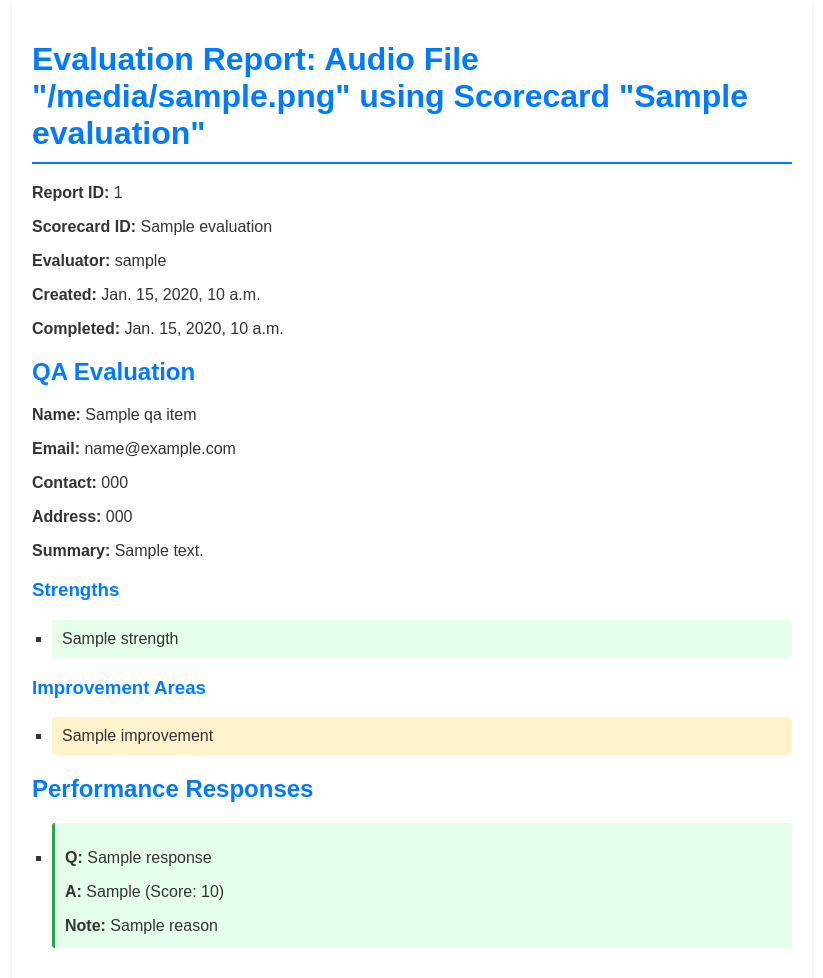
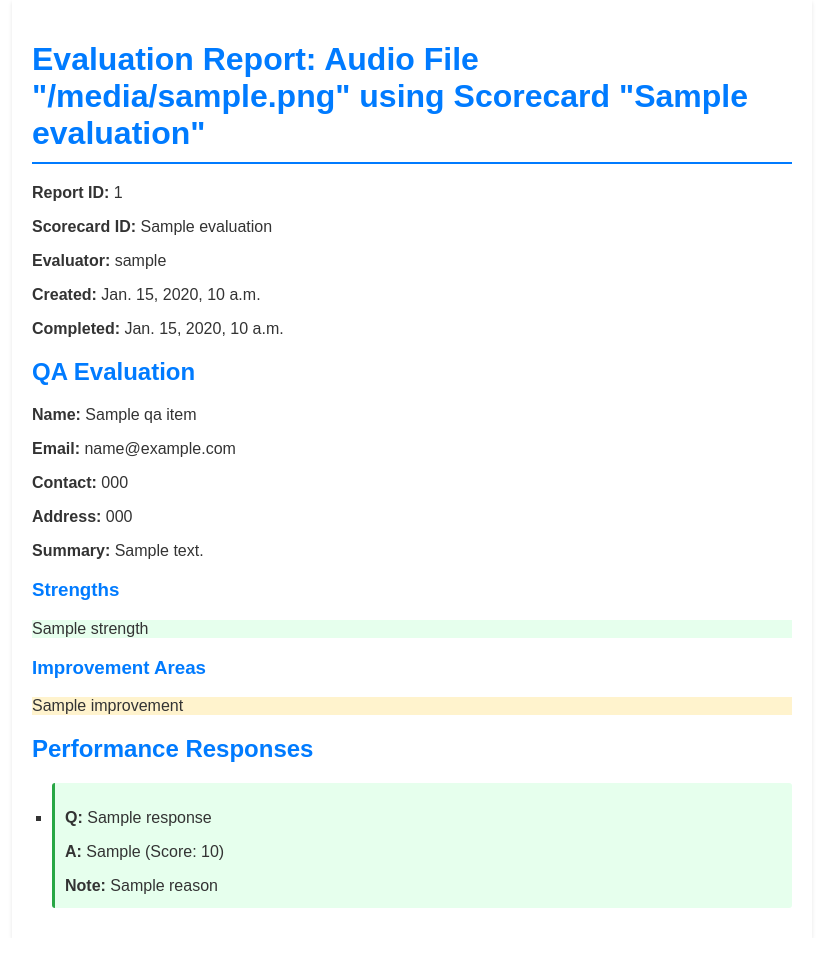
Before and after one commit to Lord-Haji/QAGPT-Server-Django, a Django app: template api/templates/api/audio_file_report.html in a window 1280 px wide. Shown: the whole page, without its empty margins (228-1051 px from the left). After the commit the page ends 908 px from the top, so only its background shows below. Run offline with Django 4.2, Linux system fonts and the light colour scheme; the template is opened without the code that fills it: most values are stand-ins (such as "Sample title", 1, 10 or a date in 2020); data that the repository does not hold is empty; parts of the project's set-up code (start-up, migrations or seed data) failed here and were passed over.

Commit message:
Increase max output tokens, handle strength and weakness as string instead of array

```diff
--- a/api/tasks.py
+++ b/api/tasks.py
@@ -302,7 +302,7 @@ class ScorecardEvaluator:
         )
         messages = [{"role": "user", "parts": [prompt]}]
 
-        generation_config = genai.GenerationConfig(temperature=0)
+        generation_config = genai.GenerationConfig(temperature=0, max_output_tokens=8192)
 
         model = genai.GenerativeModel(
             model_name="gemini-pro", generation_config=generation_config
--- a/api/templates/api/audio_file_report.html
+++ b/api/templates/api/audio_file_report.html
@@ -94,20 +94,14 @@
                     <p><strong>Summary:</strong> {{ qa_item.summary }}</p>
                 </div>
                 <div class="strengths has-content">
-                    <h3>Strengths</h3>
-                    <ul>
-                        {% for strength in qa_item.comment.strength %}
-                            <li class="strength-item">{{ strength }}</li>
-                        {% endfor %}
-                    </ul>
-                </div>
-                <div class="improvements has-content">
-                    <h3>Improvement Areas</h3>
-                    <ul>
-                        {% for improvement in qa_item.comment.improvement %}
-                            <li class="improvement-item">{{ improvement }}</li>
-                        {% endfor %}
-                    </ul>
+                    <div class="strengths has-content">
+                        <h3>Strengths</h3>
+                        <p class="strength-item">{{ qa_item.comment.strength }}</p>
+                    </div>
+                    <div class="improvements has-content">
+                        <h3>Improvement Areas</h3>
+                        <p class="improvement-item">{{ qa_item.comment.improvement }}</p>
+                    </div>
                 </div>
             {% endfor %}
         </div>
```
